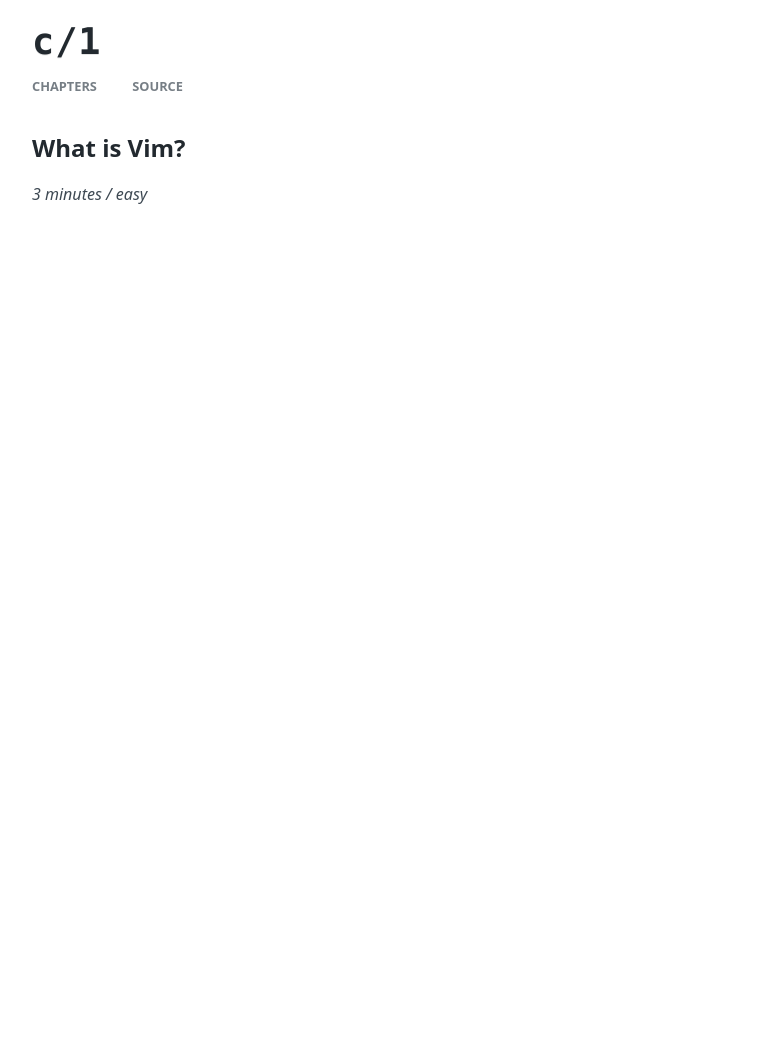
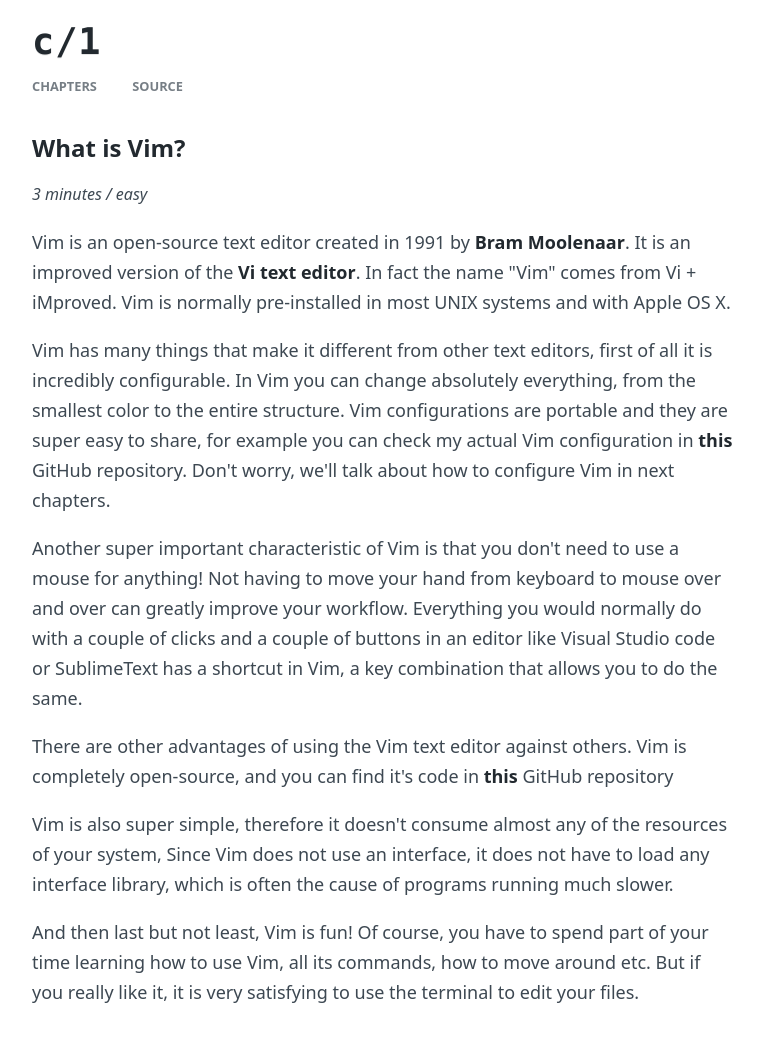
Before and after one commit to pablocorbalann/vimmasterguide, a Flask app: page /c/1 in a window 1280 px wide. Shown: the whole page, without its empty margins (88-851 px from the left). Before the commit the page ends 204 px from the top, so only its background shows below. Run offline with Flask 2, Linux system fonts and the light colour scheme.

Commit message:
feat: Chapter 1 created and pushed

```diff
--- a/templates/chapters/1.html
+++ b/templates/chapters/1.html
@@ -1,4 +1,10 @@
 {% extends "post.html" %}
 
 {% block post %}
+<p>Vim is an open-source text editor created in 1991 by <a href="https://github.com/brammool">Bram Moolenaar</a>. It is an improved version of the <a target="_blank" href="https://en.wikipedia.org/wiki/Vi">Vi text editor</a>. In fact the name "Vim" comes from Vi + iMproved. Vim is normally pre-installed in most UNIX systems and with Apple OS X.</p>
+<p>Vim has many things that make it different from other text editors, first of all it is incredibly configurable. In Vim you can change absolutely everything, from the smallest color to the entire structure. Vim configurations are portable and they are super easy to share, for example you can check my actual Vim configuration in <a target="_blank" href="https://github.com/PabloCorbCon/vim-config">this</a> GitHub repository. Don't worry, we'll talk about how to configure Vim in next chapters.</p>
+<p>Another super important characteristic of Vim is that you don't need to use a mouse for anything! Not having to move your hand from keyboard to mouse over and over can greatly improve your workflow. Everything you would normally do with a couple of clicks and a couple of buttons in an editor like Visual Studio code or SublimeText has a shortcut in Vim, a key combination that allows you to do the same.</p>
+<p>There are other advantages of using the Vim text editor against others. Vim is completely open-source, and you can find it's code in <a href="https://github.com/vim/vim">this</a> GitHub repository</p>
+<p>Vim is also super simple, therefore it doesn't consume almost any of the resources of your system, Since Vim does not use an interface, it does not have to load any interface library, which is often the cause of programs running much slower.</p>
+<p>And then last but not least, Vim is fun! Of course, you have to spend part of your time learning how to use Vim, all its commands, how to move around  etc. But if you really like it, it is very satisfying to use the terminal to edit your files.</p>
 {% endblock post %}
--- a/templates/post.html
+++ b/templates/post.html
@@ -2,6 +2,6 @@
 
 {% block main %}
 <h1>{{ post[0] }}</h1>
-<p class=clarification>{{ post[2] }} minutes / {{ post[3] }}</p><br>
+<p class=clarification>{{ post[2] }} minutes / {{ post[3] }}</p>
 {% block post %}{% endblock post %}
 {% endblock main %}
```
